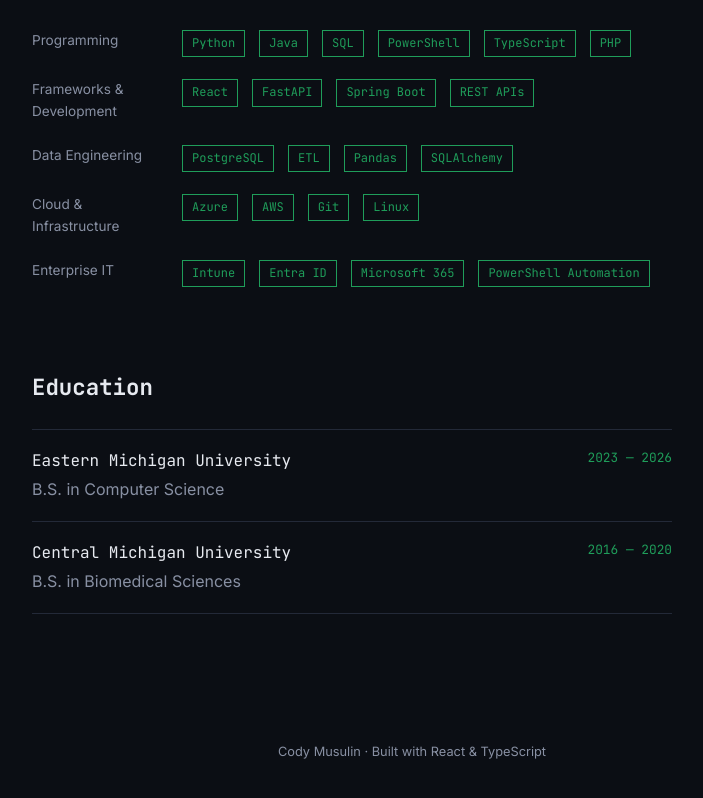
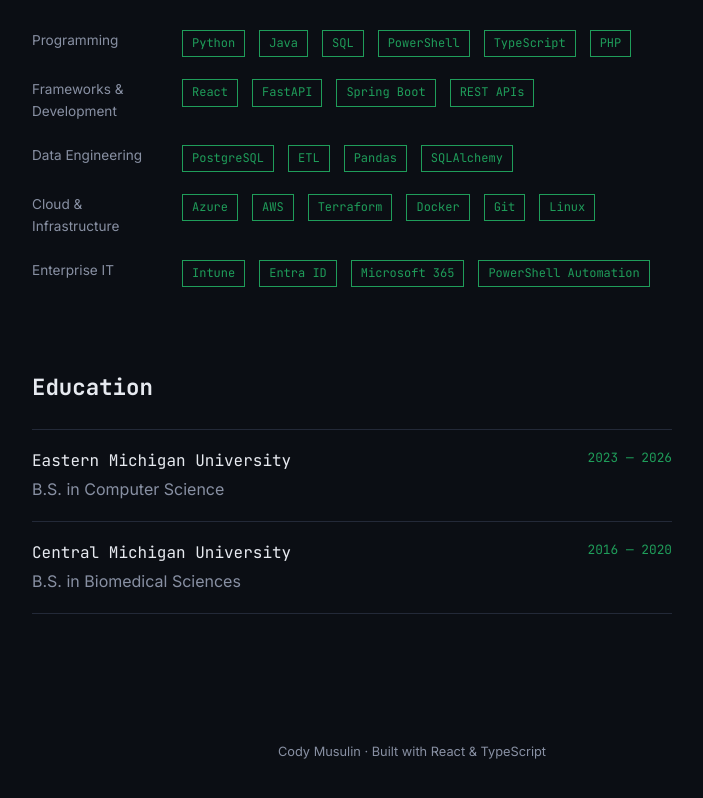
Before and after one commit to Codytm/cmusulindev, a React (Vite) app: page / in a window 1280 px wide. Shown: the part 2750-3548 px from the top of the page, without its empty margins (358-1061 px from the left). Built offline with nearby package versions, Linux system fonts and the light colour scheme.

Commit message:
Updated Skills

```diff
--- a/src/data/resume.ts
+++ b/src/data/resume.ts
@@ -7,7 +7,7 @@ export const profile = {
   bio: "I hold a B.S. in Computer Science and a B.S. in Biomedical Sciences, which has given me a unique combination of software engineering knowledge, healthcare domain experience, and enterprise IT experience. I'm drawn to work where I can build scalable software, automate workflows, and design data-driven solutions to real operational problems. Most recently that's meant PowerShell automation and cloud administration in an enterprise IT role, and building a healthcare analytics platform from the database up in my own time.",
   email: "",
   github: "https://github.com/Codytm/",
-  linkedin: "https://www.linkedin.com/in/cody-musulin-705760219/",
+  linkedin: "https://www.linkedin.com/in/cody-musulin/",
   resumePdf: "/resume.pdf",
 };
 
@@ -123,7 +123,7 @@ export const skills: SkillGroup[] = [
   { category: "Programming", items: ["Python", "Java", "SQL", "PowerShell", "TypeScript", "PHP"] },
   { category: "Frameworks & Development", items: ["React", "FastAPI", "Spring Boot", "REST APIs"] },
   { category: "Data Engineering", items: ["PostgreSQL", "ETL", "Pandas", "SQLAlchemy"] },
-  { category: "Cloud & Infrastructure", items: ["Azure", "AWS", "Git", "Linux"] },
+  { category: "Cloud & Infrastructure", items: ["Azure", "AWS", "Terraform", "Docker", "Git", "Linux"] },
   { category: "Enterprise IT", items: ["Intune", "Entra ID", "Microsoft 365", "PowerShell Automation"] },
 ];
 
```
